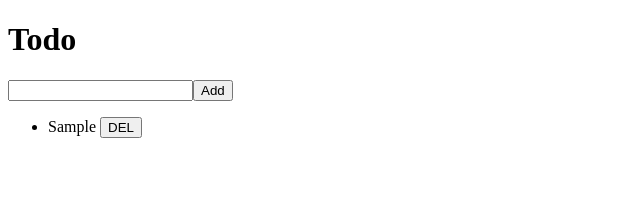
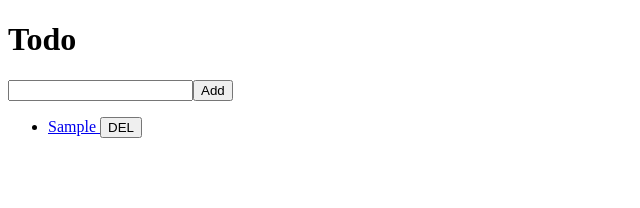
Before and after one commit to lnuvy/Redux-practice, a React (Create React App) app: page / in a window 1280 px wide. Both pictures are taken after typing "Sample" into the empty fields and a click on the button "Add". Shown: the top 208 px of the page, without its empty margins (0-640 px from the left). Built offline with nearby package versions, Linux system fonts and the light colour scheme.

Commit message:
Link로 id주소값의 Detail로 이동

```diff
--- a/src/components/ToDo.js
+++ b/src/components/ToDo.js
@@ -1,11 +1,14 @@
 import React from "react";
 import { connect } from "react-redux";
+import { Link } from "react-router-dom";
 import { actionCreators } from "../store";
 
-const ToDo = ({ text, onBtnClick }) => {
+const ToDo = ({ text, onBtnClick, id }) => {
   return (
     <li>
-      {text} <button onClick={onBtnClick}>DEL</button>
+      <Link to={`/${id}`}>
+        {text} <button onClick={onBtnClick}>DEL</button>
+      </Link>
     </li>
   );
 };
```
